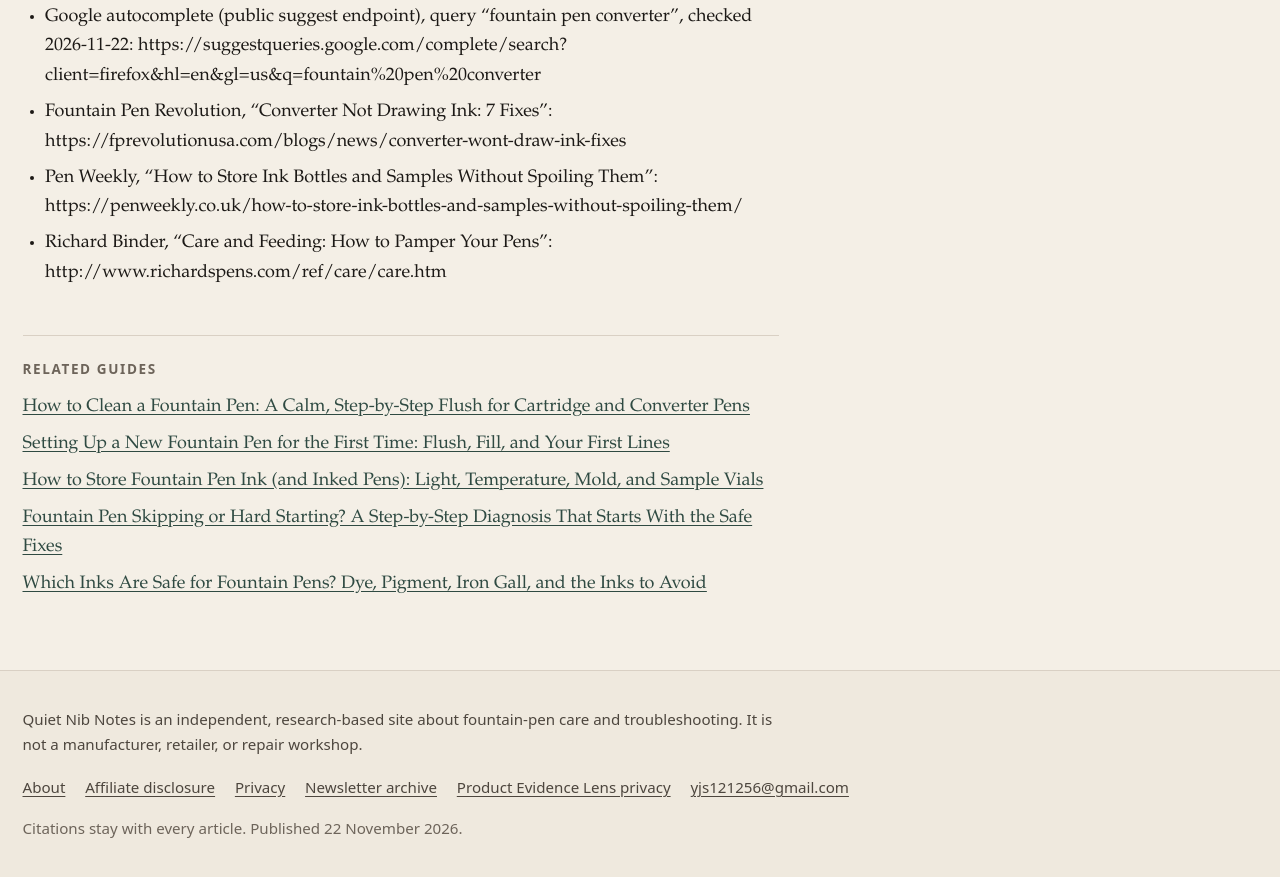
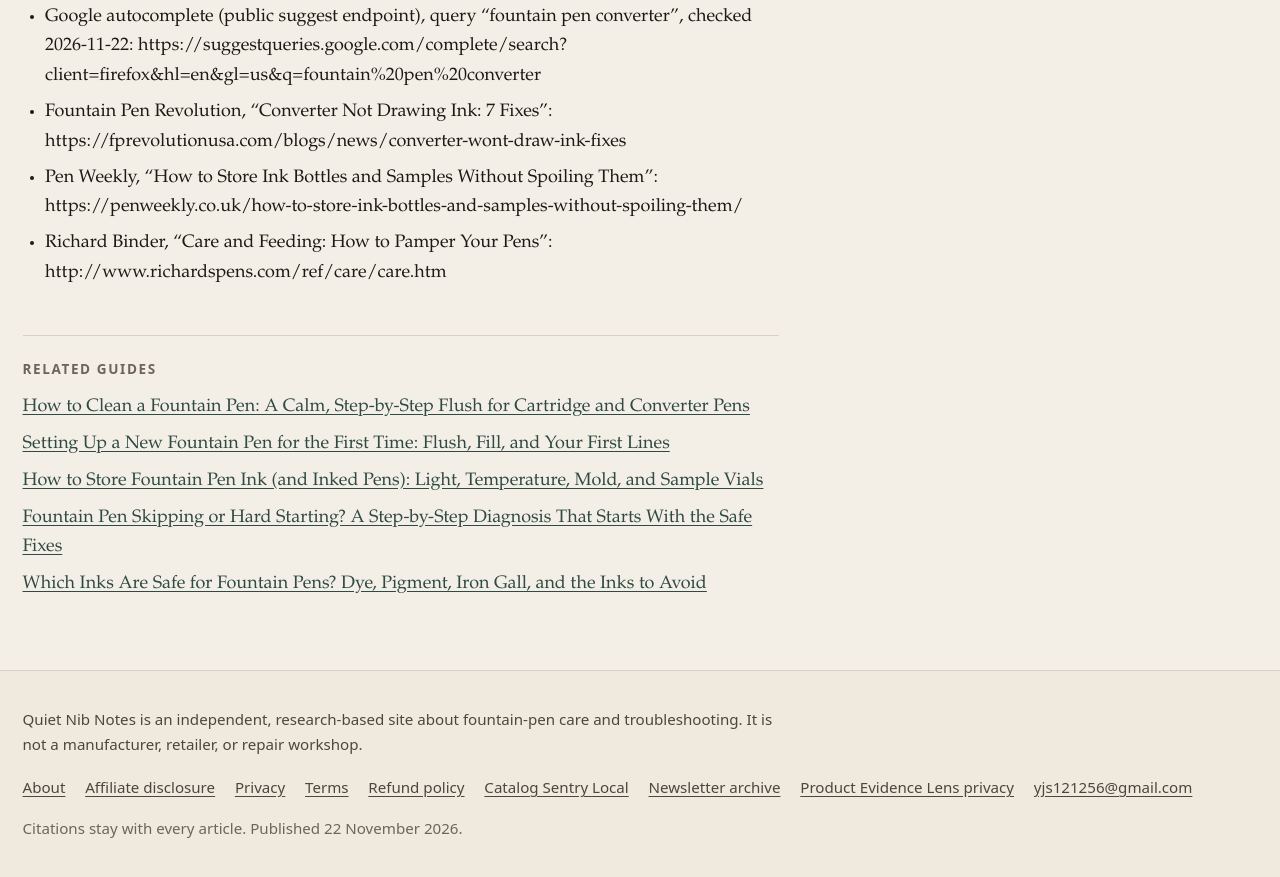
Before and after one commit to yjs121256/quiet-nib-notes, a plain HTML site: page converter-not-filling/index.html in a window 1280 px wide. Shown: the part 5166-6043 px from the top of the page. Drawn offline with Linux system fonts and the light colour scheme.

Commit message:
Update cleaning, skipping, converter, and setup guides for the custom domain.

```diff
--- a/converter-not-filling/index.html
+++ b/converter-not-filling/index.html
@@ -5,7 +5,7 @@
   <meta name="viewport" content="width=device-width, initial-scale=1">
   <title>Fountain Pen Converter Not Filling? Diagnose It by What You See — Quiet Nib Notes</title>
   <meta name="description" content="Converter drawing air, only a few drops, or nothing? Start with a water test, then follow the branch that matches what you see: seal and fit, submersion, or feed and residue.">
-  <link rel="canonical" href="https://yjs121256.github.io/quiet-nib-notes/converter-not-filling/">
+  <link rel="canonical" href="https://quietnibnotes.com/converter-not-filling/">
   <link rel="icon" href="../favicon.svg" type="image/svg+xml">
   <link rel="stylesheet" href="../css/site.css">
 
@@ -152,6 +152,9 @@
       <li><a href="../about/">About</a></li>
       <li><a href="../affiliate-disclosure/">Affiliate disclosure</a></li>
       <li><a href="../privacy/">Privacy</a></li>
+      <li><a href="../terms.html">Terms</a></li>
+      <li><a href="../refund-policy.html">Refund policy</a></li>
+      <li><a href="../catalog-sentry/">Catalog Sentry Local</a></li>
       <li><a href="../newsletter/">Newsletter archive</a></li>
       <li><a href="../product-evidence-lens/privacy.html">Product Evidence Lens privacy</a></li>
       <li><a href="mailto:yjs121256@gmail.com">yjs121256@gmail.com</a></li>
```
Also changed, not shown: first-time-fountain-pen-setup/index.html (+4 -1 lines), fountain-pen-skipping-diagnosis/index.html (+4 -1 lines), how-to-clean-a-fountain-pen/index.html (+4 -1 lines).
